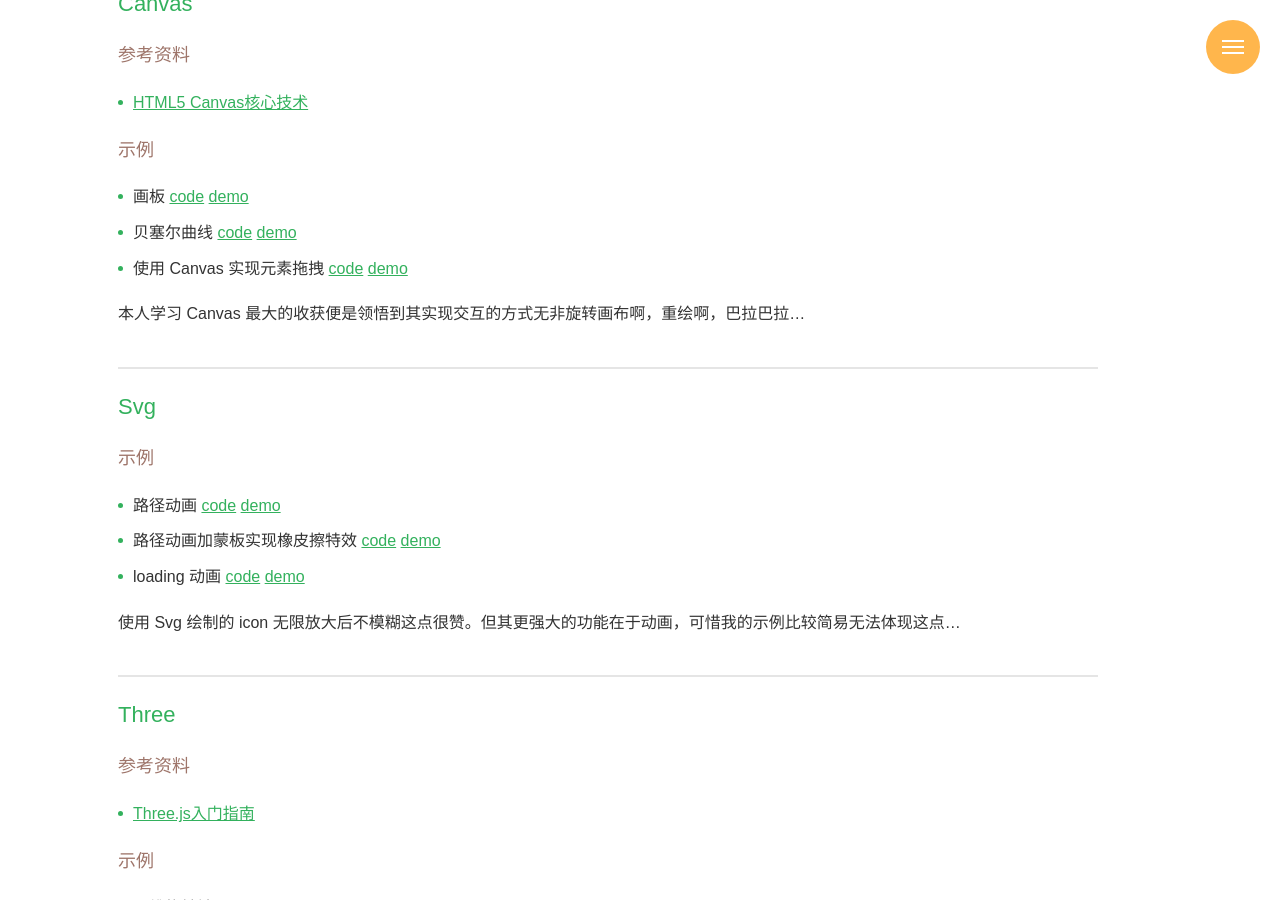
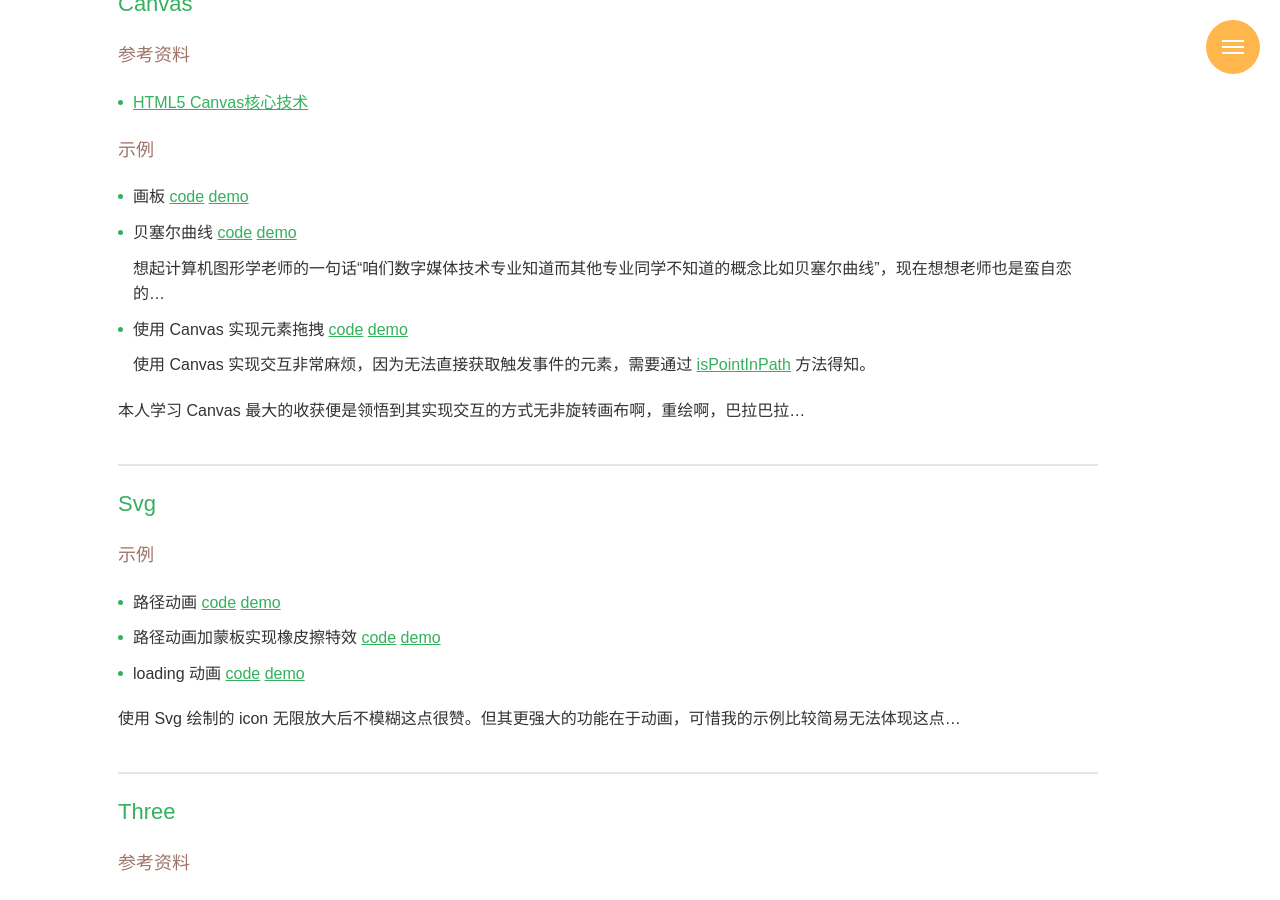
Before and after one commit to sunmengyuan/sunmengyuan.github.io, a Jekyll site: the page built from website/_posts/2017-06-08-frontend.md, in a window 1280 px wide and 900 px high, scrolled down 4905 px. Built offline with Jekyll 4.4.1, drawn with Linux system fonts in a browser that asks for light colours; nearby versions of some CDN libraries; comment, search, counter and statistics services are not loaded.

Commit message:
canvas 说明

```diff
--- a/garden/2017/06/08/frontend.html
+++ b/garden/2017/06/08/frontend.html
@@ -278,9 +278,13 @@
   </li>
   <li>
     <p>贝塞尔曲线 <a href="https://github.com/sunmengyuan/note/blob/master/canvas/bezierCurve.html">code</a> <a href="https://sunmengyuan.github.io/demos/canvas/bezierCurve.html">demo</a></p>
+
+    <p>想起计算机图形学老师的一句话“咱们数字媒体技术专业知道而其他专业同学不知道的概念比如贝塞尔曲线”，现在想想老师也是蛮自恋的…</p>
   </li>
   <li>
     <p>使用 Canvas 实现元素拖拽 <a href="https://github.com/sunmengyuan/note/blob/master/canvas/drag.html">code</a> <a href="https://sunmengyuan.github.io/demos/canvas/drag.html">demo</a></p>
+
+    <p>使用 Canvas 实现交互非常麻烦，因为无法直接获取触发事件的元素，需要通过 <a href="http://www.runoob.com/jsref/met-canvas-ispointinpath.html">isPointInPath</a> 方法得知。</p>
   </li>
 </ul>
 
--- a/website/_posts/2017-06-08-frontend.md
+++ b/website/_posts/2017-06-08-frontend.md
@@ -203,7 +203,11 @@ React Native 环境搭建指南，正在撰写中，敬请期待。
 
 + 贝塞尔曲线 [code](https://github.com/sunmengyuan/note/blob/master/canvas/bezierCurve.html) [demo](https://sunmengyuan.github.io/demos/canvas/bezierCurve.html)
 
+    想起计算机图形学老师的一句话“咱们数字媒体技术专业知道而其他专业同学不知道的概念比如贝塞尔曲线”，现在想想老师也是蛮自恋的...
+
 + 使用 Canvas 实现元素拖拽 [code](https://github.com/sunmengyuan/note/blob/master/canvas/drag.html) [demo](https://sunmengyuan.github.io/demos/canvas/drag.html)
+
+    使用 Canvas 实现交互非常麻烦，因为无法直接获取触发事件的元素，需要通过 [isPointInPath](http://www.runoob.com/jsref/met-canvas-ispointinpath.html) 方法得知。
 
 本人学习 Canvas 最大的收获便是领悟到其实现交互的方式无非旋转画布啊，重绘啊，巴拉巴拉...
 
```
